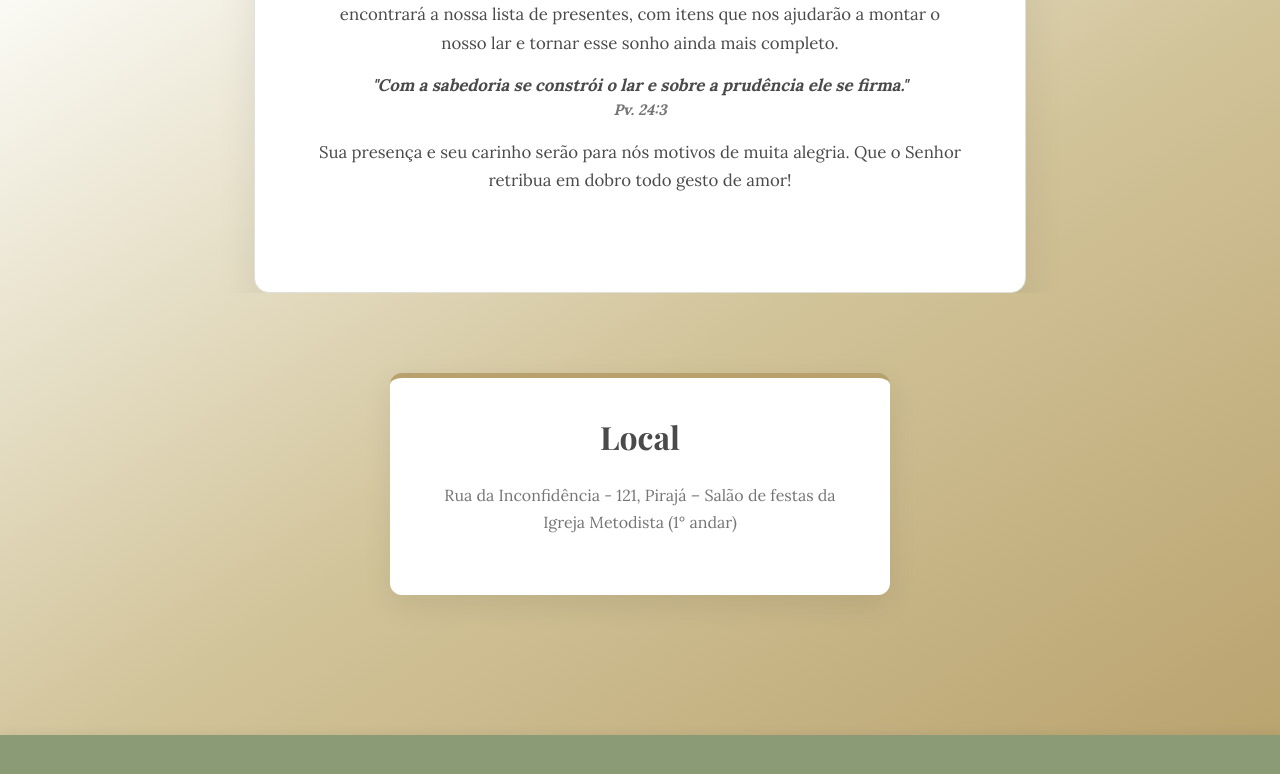
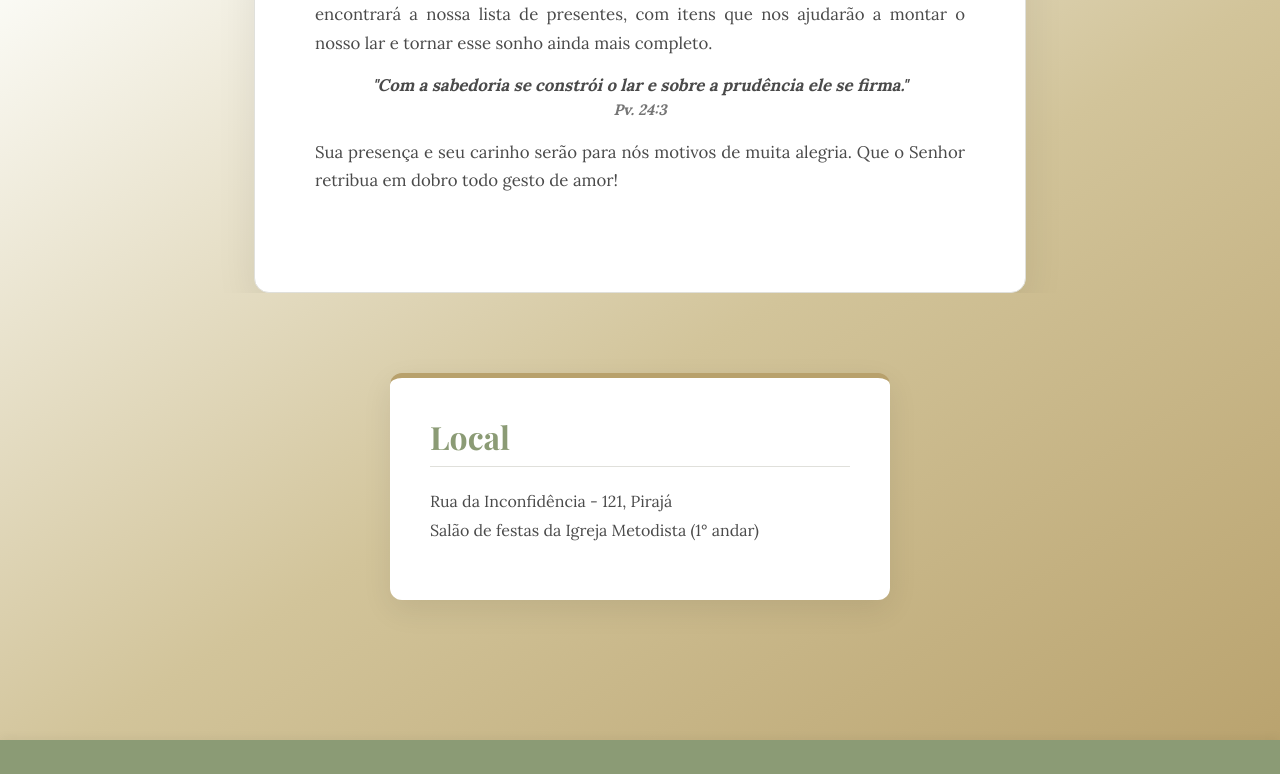
Before and after one commit to Rebert-Azevedo/SITE-CASAMENTO-Front, a React (Create React App) app: page / in a window 1280 px wide. Shown: the part 813-1587 px from the top of the page. Built offline with nearby package versions, Linux system fonts and the light colour scheme; no server answers.

Commit message:
Update Frontend 1.0.1

```diff
--- a/src/pages/Home/Home.js
+++ b/src/pages/Home/Home.js
@@ -15,8 +15,13 @@ function HomePage() {
             nome_noiva: "Juliane",
             data_noivado: "2025-09-07",
             mensagem_boas_vindas_site: "Chá de casa nova",
-            local_evento:
-              "Rua da Inconfidência - 121, Pirajá – Salão de festas da Igreja Metodista (1° andar)",
+            local_evento: (
+              <>
+                Rua da Inconfidência - 121, Pirajá
+                <br />
+                Salão de festas da Igreja Metodista (1° andar)
+              </>
+            ),
             link_Maps_evento: "URL_DO_Maps_DO_CHA_DE_CASA_NOVA",
           },
         };
--- a/src/pages/Home/Home.module.css
+++ b/src/pages/Home/Home.module.css
@@ -66,7 +66,6 @@
   line-height: 1.7;
   max-width: 650px;
   text-align: justify;
-  text-align: center;
   border-top: 1px solid var(--color-border-subtle);
   padding-top: 25px;
   background-color: transparent;
@@ -155,7 +154,7 @@
   border-radius: 12px;
   padding: 40px;
   box-shadow: 0 10px 30px rgba(0, 0, 0, 0.08);
-  text-align: center;
+  text-align: left;
   flex: 1;
   min-width: 300px;
   max-width: 500px;
@@ -166,6 +165,21 @@
 .eventInfoCard:hover {
   transform: translateY(-12px);
   box-shadow: 0 18px 45px rgba(0, 0, 0, 0.15);
+}
+
+.eventInfoCard h3 {
+  font-size: 2em;
+  color: var(--color-primary-green);
+  margin-top: 0;
+  margin-bottom: 20px;
+  padding-bottom: 10px;
+  border-bottom: 1px solid var(--color-border-subtle);
+}
+
+.eventInfoCard p {
+  margin-bottom: 15px;
+  line-height: 1.8;
+  color: var(--color-text-dark);
 }
 
 .loading,
```
Also changed, not shown: 1 other file (tests, documents, lock files or other folders).
